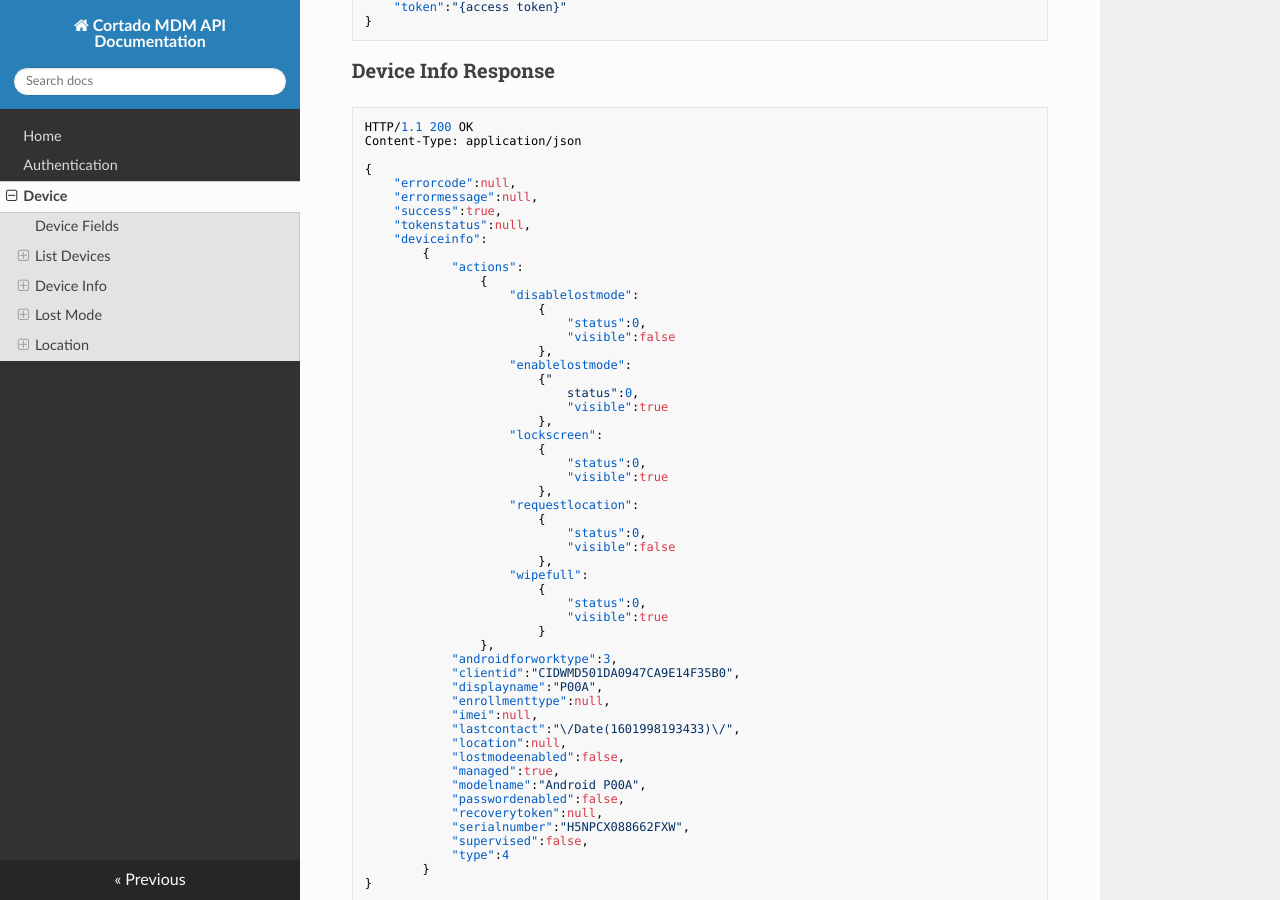
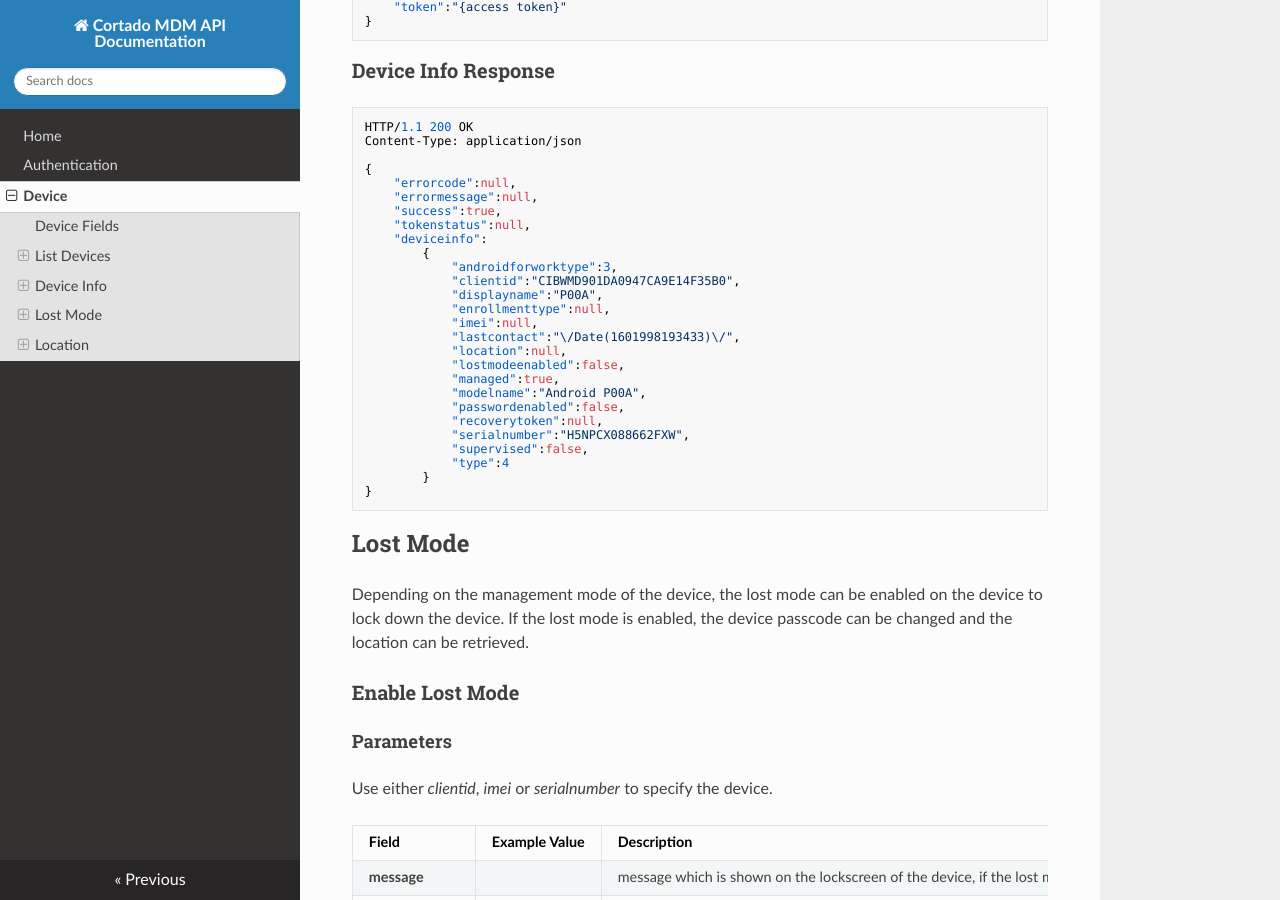
Before and after one commit to cortado-mobile-solutions/apidoc-mdm, an MkDocs documentation site: the page built from docs/device.md, in a window 1280 px wide and 900 px high, scrolled down 2078 px. Built offline with MkDocs 1.6.1, drawn with Linux system fonts in a browser that asks for light colours; nearby versions of some CDN libraries; some of the changed text lies outside the part shown.

Commit message:
minor changes

```diff
--- a/docs/device.md
+++ b/docs/device.md
@@ -104,36 +104,8 @@ Content-Type: application/json
     "tokenstatus":null,
     "deviceinfo":
         {
-            "actions":
-                {
-                    "disablelostmode":
-                        {
-                            "status":0,
-                            "visible":false
-                        },
-                    "enablelostmode":
-                        {"
-                            status":0,
-                            "visible":true
-                        },
-                    "lockscreen":
-                        {
-                            "status":0,
-                            "visible":true
-                        },
-                    "requestlocation":
-                        {
-                            "status":0,
-                            "visible":false
-                        },
-                    "wipefull":
-                        {
-                            "status":0,
-                            "visible":true
-                        }
-                },
             "androidforworktype":3,
-            "clientid":"CIDWMD501DA0947CA9E14F35B0",
+            "clientid":"CIBWMD901DA0947CA9E14F35B0",
             "displayname":"P00A",
             "enrollmenttype":null,
             "imei":null,
```
Also changed, not shown: other parts of docs/device.md (+3 -3 lines).
